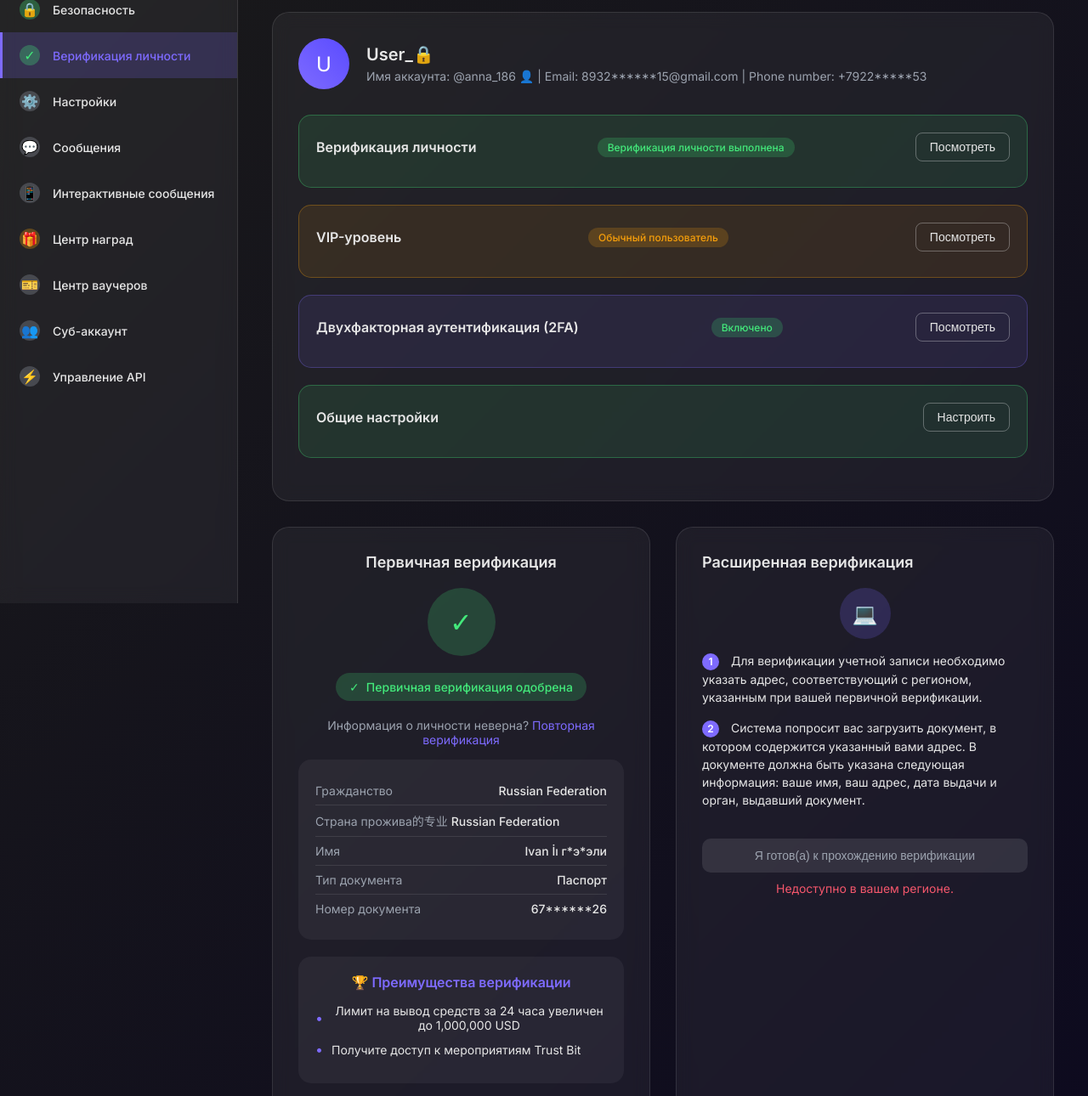
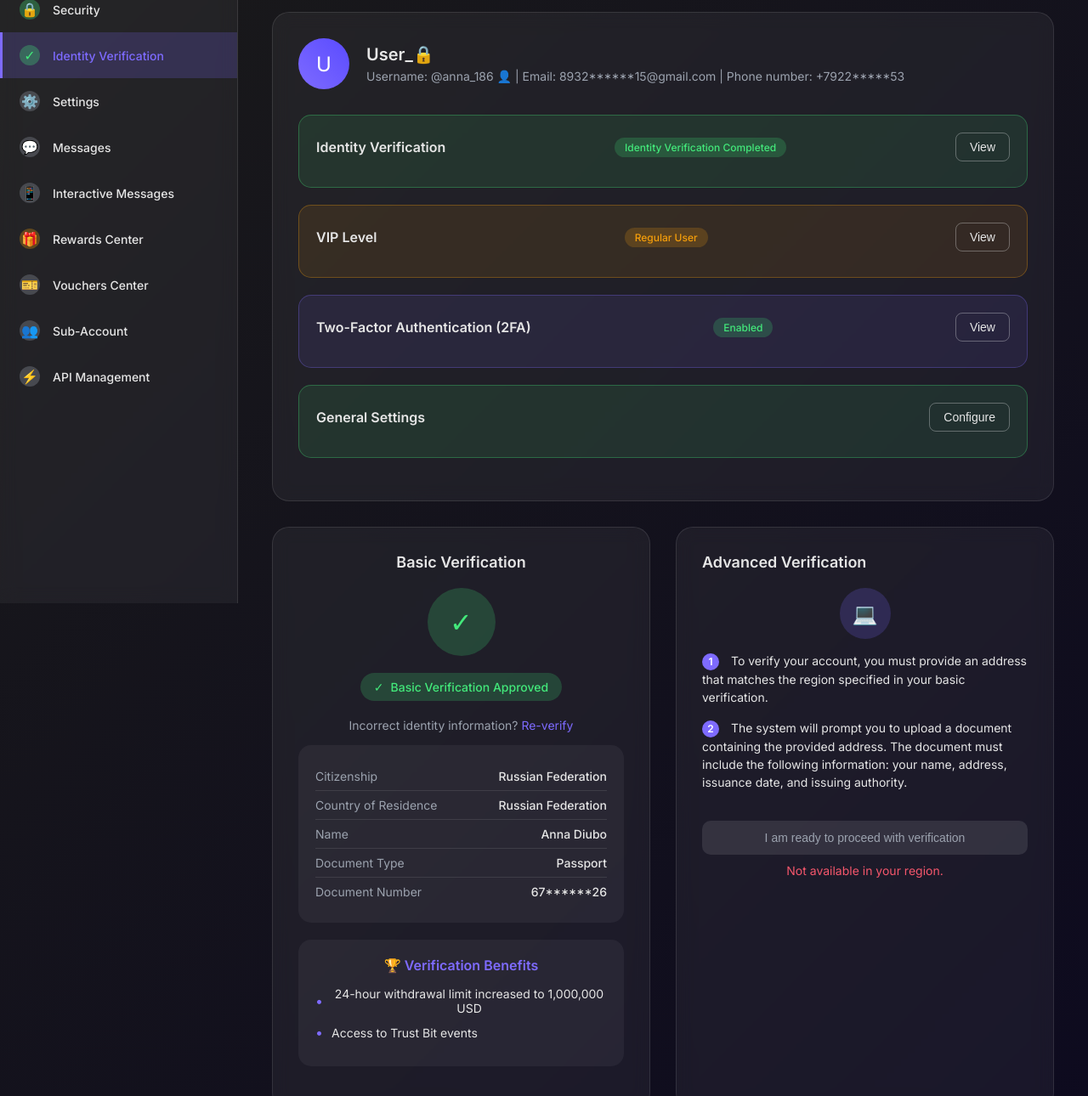
Before and after one commit to realywoyd/trustbit, a plain HTML site: page html/kyc.html in a window 1280 px wide. Shown: the part 90-1380 px from the top of the page at 85% size. Drawn offline with Linux system fonts and the light colour scheme.

Commit message:
Update kyc.html

```diff
--- a/html/kyc.html
+++ b/html/kyc.html
@@ -1,9 +1,9 @@
 <!DOCTYPE html>
-<html lang="ru">
+<html lang="en">
 <head>
     <meta charset="UTF-8">
     <meta name="viewport" content="width=device-width, initial-scale=1.0">
-    <title>KYC - Верификация личности</title>
+    <title>KYC - Identity Verification</title>
     <link href="https://fonts.googleapis.com/css2?family=Inter:wght@300;400;500;600;700&display=swap" rel="stylesheet">
     <style>
         * {
@@ -508,43 +508,43 @@
     <div class="sidebar">
         <div class="sidebar-item" data-section="account">
             <div class="icon user">👤</div>
-            <span>Обзор аккаунта</span>
+            <span>Account Overview</span>
         </div>
         <div class="sidebar-item" data-section="security">
             <div class="icon security">🔒</div>
-            <span>Безопасность</span>
+            <span>Security</span>
         </div>
         <div class="sidebar-item active" data-section="verification">
             <div class="icon verified">✓</div>
-            <span>Верификация личности</span>
+            <span>Identity Verification</span>
         </div>
         <div class="sidebar-item" data-section="settings">
             <div class="icon settings">⚙️</div>
-            <span>Настройки</span>
+            <span>Settings</span>
         </div>
         <div class="sidebar-item" data-section="messages">
             <div class="icon messages">💬</div>
-            <span>Сообщения</span>
+            <span>Messages</span>
         </div>
         <div class="sidebar-item" data-section="interactive">
             <div class="icon interactive">📱</div>
-            <span>Интерактивные сообщения</span>
+            <span>Interactive Messages</span>
         </div>
         <div class="sidebar-item" data-section="rewards">
             <div class="icon rewards">🎁</div>
-            <span>Центр наград</span>
+            <span>Rewards Center</span>
         </div>
         <div class="sidebar-item" data-section="vouchers">
             <div class="icon vouchers">🎫</div>
-            <span>Центр ваучеров</span>
+            <span>Vouchers Center</span>
         </div>
         <div class="sidebar-item" data-section="sub-account">
             <div class="icon sub-account">👥</div>
-            <span>Суб-аккаунт</span>
+            <span>Sub-Account</span>
         </div>
         <div class="sidebar-item" data-section="api">
             <div class="icon api">⚡</div>
-            <span>Управление API</span>
+            <span>API Management</span>
         </div>
     </div>
 
@@ -555,7 +555,7 @@
         </div>
 
         <div class="region-message" id="regionMessage">
-            Недоступно в вашем регионе.
+            Not available in your region.
         </div>
 
         <div class="verification-section" id="verificationSection">
@@ -564,106 +564,106 @@
                     <div class="user-avatar">U</div>
                     <div class="user-info">
                         <h2>User_🔒</h2>
-                        <p>Имя аккаунта: @anna_186 👤 | Email: 8932******15@gmail.com | Phone number: +7922*****53</p>
+                        <p>Username: @anna_186 👤 | Email: 8932******15@gmail.com | Phone number: +7922*****53</p>
                     </div>
                 </div>
 
                 <div class="status-card verified">
                     <div class="status-header">
-                        <div class="status-title">Верификация личности</div>
-                        <div class="status-badge verified">Верификация личности выполнена</div>
-                        <button class="view-button">Посмотреть</button>
+                        <div class="status-title">Identity Verification</div>
+                        <div class="status-badge verified">Identity Verification Completed</div>
+                        <button class="view-button">View</button>
                     </div>
                 </div>
 
                 <div class="status-card vip">
                     <div class="status-header">
-                        <div class="status-title">VIP-уровень</div>
-                        <div class="status-badge vip">Обычный пользователь</div>
-                        <button class="view-button">Посмотреть</button>
+                        <div class="status-title">VIP Level</div>
+                        <div class="status-badge vip">Regular User</div>
+                        <button class="view-button">View</button>
                     </div>
                 </div>
 
                 <div class="status-card security">
                     <div class="status-header">
-                        <div class="status-title">Двухфакторная аутентификация (2FA)</div>
-                        <div class="status-badge enabled">Включено</div>
-                        <button class="view-button">Посмотреть</button>
+                        <div class="status-title">Two-Factor Authentication (2FA)</div>
+                        <div class="status-badge enabled">Enabled</div>
+                        <button class="view-button">View</button>
                     </div>
                 </div>
 
                 <div class="status-card">
                     <div class="status-header">
-                        <div class="status-title">Общие настройки</div>
-                        <button class="config-button">Настроить</button>
+                        <div class="status-title">General Settings</div>
+                        <button class="config-button">Configure</button>
                     </div>
                 </div>
             </div>
 
             <div class="verification-cards">
                 <div class="verification-card">
-                    <h3>Первичная верификация</h3>
+                    <h3>Basic Verification</h3>
                     <div class="verification-icon">✓</div>
                     <div class="verification-status">
                         <span>✓</span>
-                        <span>Первичная верификация одобрена</span>
+                        <span>Basic Verification Approved</span>
                     </div>
                     <p style="font-size: 14px; color: #9ca3af; margin-bottom: 15px;">
-                        Информация о личности неверна? <a href="#" style="color: #7e6bff; text-decoration: none;">Повторная верификация</a>
+                        Incorrect identity information? <a href="#" style="color: #7e6bff; text-decoration: none;">Re-verify</a>
                     </p>
 
                     <div class="verification-details">
                         <div class="detail-row">
-                            <span class="detail-label">Гражданство</span>
+                            <span class="detail-label">Citizenship</span>
                             <span class="detail-value">Russian Federation</span>
                         </div>
                         <div class="detail-row">
-                            <span class="detail-label">Страна прожива的专业
+                            <span class="detail-label">Country of Residence</span>
                             <span class="detail-value">Russian Federation</span>
                         </div>
                         <div class="detail-row">
-                            <span class="detail-label">Имя</span>
-                            <span class="detail-value">Ivan İı г*э*эли</span>
+                            <span class="detail-label">Name</span>
+                            <span class="detail-value">Anna Diubo</span>
                         </div>
                         <div class="detail-row">
-                            <span class="detail-label">Тип документа</span>
-                            <span class="detail-value">Паспорт</span>
+                            <span class="detail-label">Document Type</span>
+                            <span class="detail-value">Passport</span>
                         </div>
                         <div class="detail-row">
-                            <span class="detail-label">Номер документа</span>
+                            <span class="detail-label">Document Number</span>
                             <span class="detail-value">67******26</span>
                         </div>
                     </div>
 
                     <div class="benefits-section">
-                        <div class="benefits-title">🏆 Преимущества верификации</div>
-                        <div class="benefit-item">Лимит на вывод средств за 24 часа увеличен до 1,000,000 USD</div>
-                        <div class="benefit-item">Получите доступ к мероприятиям Trust Bit</div>
+                        <div class="benefits-title">🏆 Verification Benefits</div>
+                        <div class="benefit-item">24-hour withdrawal limit increased to 1,000,000 USD</div>
+                        <div class="benefit-item">Access to Trust Bit events</div>
                     </div>
                 </div>
 
                 <div class="verification-card advanced-verification">
-                    <h3>Расширенная верификация</h3>
+                    <h3>Advanced Verification</h3>
                     <div class="verification-icon advanced">💻</div>
 
                     <div class="requirement-text">
                         <span class="requirement-number">1</span>
-                        Для верификации учетной записи необходимо указать адрес, соответствующий с регионом, указанным при вашей первичной верификации.
+                        To verify your account, you must provide an address that matches the region specified in your basic verification.
                     </div>
 
                     <div class="requirement-text">
                         <span class="requirement-number">2</span>
-                        Система попросит вас загрузить документ, в котором содержится указанный вами адрес. В документе должна быть указана следующая информация: ваше имя, ваш адрес, дата выдачи и орган, выдавший документ.
+                        The system will prompt you to upload a document containing the provided address. The document must include the following information: your name, address, issuance date, and issuing authority.
                     </div>
 
-                    <button class="verify-button disabled" disabled>Я готов(а) к прохождению верификации</button>
-                    <div class="region-restriction">Недоступно в вашем регионе.</div>
+                    <button class="verify-button disabled" disabled>I am ready to proceed with verification</button>
+                    <div class="region-restriction">Not available in your region.</div>
                 </div>
             </div>
         </div>
 
         <div class="contact-info">
-            <p>Чтобы увеличить лимит на вывод средств, свяжитесь с нами по адресу
+            <p>To increase your withdrawal limit, contact us at
             <a href="mailto:vip@trustbit.com">vip@trustbit.com</a> 📧</p>
         </div>
     </div>
```
